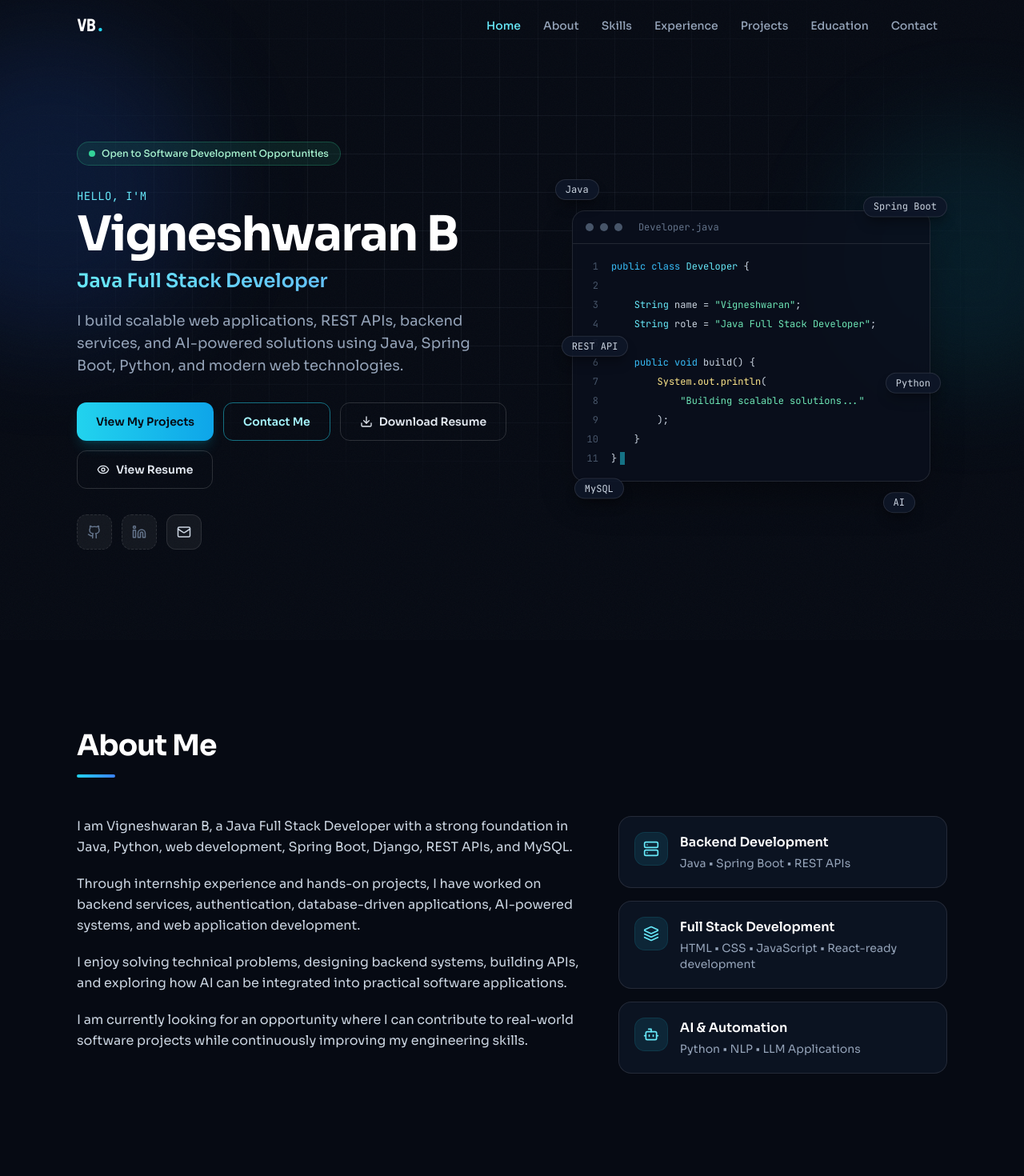
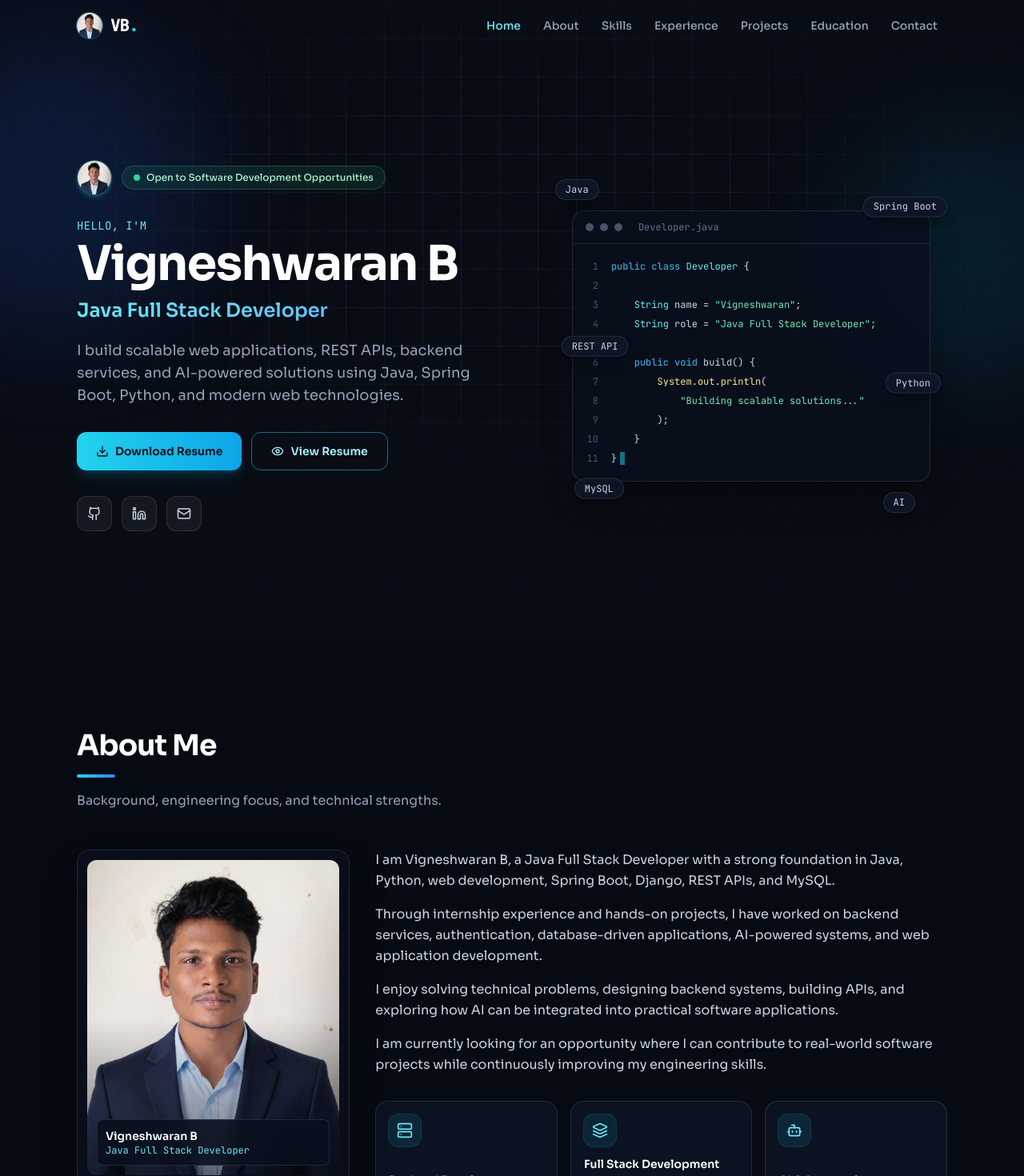
Before and after one commit to VigneshCodeNest/Vigneshwaran-Portfolio, a React (Vite) app: page / in a window 1280 px wide. Shown: the top 1470 px of the page at 80% size. Built offline with nearby package versions, Linux system fonts and the light colour scheme.

Commit message:
feat: add profile picture, social links, architecture diagram on card, and layout updates

```diff
--- a/src/components/About.tsx
+++ b/src/components/About.tsx
@@ -1,4 +1,5 @@
 import { aboutHighlights, aboutParagraphs } from '../data/about'
+import { profile } from '../data/config'
 import Reveal from './ui/Reveal'
 import SectionHeading from './ui/SectionHeading'
 
@@ -7,26 +8,52 @@ export default function About() {
     <section id="about" aria-labelledby="about-title" className="section-y">
       <div className="container-x">
         <Reveal>
-          <SectionHeading id="about-title" title="About Me" />
+          <SectionHeading
+            id="about-title"
+            title="About Me"
+            subtitle="Background, engineering focus, and technical strengths."
+          />
         </Reveal>
 
-        <div className="mt-12 grid gap-10 lg:grid-cols-5">
-          <Reveal className="space-y-5 text-base leading-relaxed text-slate-300 lg:col-span-3">
+        <div className="mt-12 grid items-start gap-8 lg:grid-cols-12">
+          {/* Profile Picture Card */}
+          <Reveal className="lg:col-span-4">
+            <div className="group relative overflow-hidden rounded-2xl border border-white/10 bg-ink-900/80 p-3 shadow-2xl shadow-black/60 transition-all duration-300 hover:border-cyan-400/40 hover:shadow-glow">
+              <div className="relative aspect-[4/5] w-full overflow-hidden rounded-xl bg-ink-950">
+                <img
+                  src={profile.avatar}
+                  alt={profile.name}
+                  className="h-full w-full object-cover object-top transition-transform duration-500 group-hover:scale-105"
+                  loading="lazy"
+                />
+                <div className="pointer-events-none absolute inset-0 bg-gradient-to-t from-ink-950 via-transparent to-transparent opacity-60" />
+                <div className="absolute bottom-3 left-3 right-3 rounded-lg border border-white/10 bg-ink-900/90 p-2.5 backdrop-blur-md">
+                  <p className="font-semibold text-white text-sm">{profile.name}</p>
+                  <p className="text-xs font-mono text-cyan-300">{profile.role}</p>
+                </div>
+              </div>
+            </div>
+          </Reveal>
+
+          {/* Bio & Paragraphs */}
+          <div className="space-y-6 lg:col-span-8">
+            <Reveal className="space-y-4 text-base leading-relaxed text-slate-300">
               {aboutParagraphs.map((p) => (
                 <p key={p}>{p}</p>
               ))}
             </Reveal>
 
-          <div className="grid gap-4 lg:col-span-2">
+            {/* Highlights Grid */}
+            <div className="grid gap-4 sm:grid-cols-3 pt-2">
               {aboutHighlights.map(({ title, detail, icon: Icon }, i) => (
                 <Reveal key={title} delay={0.08 * i}>
-                <div className="card flex items-start gap-4 p-5 transition-colors hover:border-cyan-400/30">
-                  <span className="icon-tile">
+                  <div className="card h-full flex flex-col justify-between p-4 transition-colors hover:border-cyan-400/30">
+                    <span className="icon-tile mb-3">
                       <Icon size={20} aria-hidden="true" />
                     </span>
                     <div>
-                    <h3 className="font-semibold text-white">{title}</h3>
-                    <p className="mt-1 text-sm text-slate-400">{detail}</p>
+                      <h3 className="font-semibold text-white text-sm">{title}</h3>
+                      <p className="mt-1 text-xs text-slate-400 leading-relaxed">{detail}</p>
                     </div>
                   </div>
                 </Reveal>
@@ -34,6 +61,7 @@ export default function About() {
             </div>
           </div>
         </div>
+      </div>
     </section>
   )
 }
--- a/src/components/Hero.tsx
+++ b/src/components/Hero.tsx
@@ -41,15 +41,21 @@ export default function Hero() {
 
       <div className="container-x relative grid items-center gap-14 lg:grid-cols-[1.05fr_0.95fr]">
         <div>
-          <m.div
-            {...enter(0)}
-            className="inline-flex items-center gap-2 rounded-full border border-emerald-400/25 bg-emerald-400/10 px-3.5 py-1.5 text-xs font-medium text-emerald-200"
-          >
-            <span className="relative flex h-2 w-2">
-              <span className="absolute inline-flex h-full w-full rounded-full bg-emerald-400 opacity-60 motion-safe:animate-ping" />
-              <span className="relative inline-flex h-2 w-2 rounded-full bg-emerald-400" />
-            </span>
-            Open to Software Development Opportunities
+          <m.div {...enter(0)} className="flex flex-wrap items-center gap-3">
+            <div className="relative flex h-11 w-11 shrink-0 overflow-hidden rounded-full border border-cyan-400/40 bg-ink-900 shadow-md shadow-cyan-400/20">
+              <img
+                src={profile.avatar}
+                alt={profile.name}
+                className="h-full w-full object-cover object-top"
+              />
+            </div>
+            <div className="inline-flex items-center gap-2 rounded-full border border-emerald-400/25 bg-emerald-400/10 px-3.5 py-1.5 text-xs font-medium text-emerald-200">
+              <span className="relative flex h-2 w-2">
+                <span className="absolute inline-flex h-full w-full rounded-full bg-emerald-400 opacity-60 motion-safe:animate-ping" />
+                <span className="relative inline-flex h-2 w-2 rounded-full bg-emerald-400" />
+              </span>
+              Open to Software Development Opportunities
+            </div>
           </m.div>
 
           <m.p {...enter(1)} className="mt-7 font-mono text-sm tracking-wide text-cyan-300">
@@ -75,27 +81,11 @@ export default function Hero() {
 
           <m.div {...enter(5)} className="mt-8 flex flex-col gap-3 sm:flex-row sm:flex-wrap">
             <m.a
-              href="#projects"
-              whileHover={{ scale: 1.03 }}
-              whileTap={{ scale: 0.98 }}
-              className={`${btn} bg-gradient-to-r from-cyan-400 to-sky-500 text-ink-950 shadow-lg shadow-cyan-500/20`}
-            >
-              View My Projects
-            </m.a>
-            <m.a
-              href="#contact"
-              whileHover={{ scale: 1.03 }}
-              whileTap={{ scale: 0.98 }}
-              className={`${btn} border border-cyan-400/50 text-cyan-200 transition-colors hover:bg-cyan-400/10`}
-            >
-              Contact Me
-            </m.a>
-            <m.a
               href={profile.resumeUrl}
               download="Vigneshwaran_B_Resume.pdf"
               whileHover={{ scale: 1.03 }}
               whileTap={{ scale: 0.98 }}
-              className={`${btn} border border-white/15 text-slate-200 transition-colors hover:border-white/30 hover:text-white`}
+              className={`${btn} bg-gradient-to-r from-cyan-400 to-sky-500 text-ink-950 shadow-lg shadow-cyan-500/20`}
             >
               <Download size={16} aria-hidden="true" />
               Download Resume
@@ -106,7 +96,7 @@ export default function Hero() {
               rel="noopener noreferrer"
               whileHover={{ scale: 1.03 }}
               whileTap={{ scale: 0.98 }}
-              className={`${btn} border border-white/15 text-slate-200 transition-colors hover:border-cyan-400/40 hover:text-cyan-200`}
+              className={`${btn} border border-cyan-400/50 text-cyan-200 transition-colors hover:bg-cyan-400/10`}
             >
               <Eye size={16} aria-hidden="true" />
               View Resume
--- a/src/components/Navbar.tsx
+++ b/src/components/Navbar.tsx
@@ -46,9 +46,16 @@ export default function Navbar() {
         <a
           href="#home"
           aria-label={`${profile.name}, back to top`}
-          className="font-mono text-xl font-bold tracking-tight text-white"
+          className="flex items-center gap-2.5 font-mono text-xl font-bold tracking-tight text-white transition-opacity hover:opacity-90"
         >
-          VB<span className="text-cyan-400">.</span>
+          <img
+            src={profile.avatar}
+            alt=""
+            className="h-8 w-8 rounded-full object-cover object-top ring-1 ring-cyan-400/40"
+          />
+          <span>
+            VB<span className="text-cyan-400">.</span>
+          </span>
         </a>
 
         <nav aria-label="Primary" className="hidden items-center gap-1 md:flex">
--- a/src/components/ProjectCard.tsx
+++ b/src/components/ProjectCard.tsx
@@ -1,8 +1,8 @@
 import { memo } from 'react'
 import { m, type Variants } from 'framer-motion'
-import { Check, Github, Globe } from 'lucide-react'
+import { Check, Github } from 'lucide-react'
 import type { Project } from '../data/projects'
-import ConnectlyVisual from './ConnectlyVisual'
+import ArchitectureDiagram from './ui/ArchitectureDiagram'
 import FlowDiagram from './ui/FlowDiagram'
 import LinkButton from './ui/LinkButton'
 
@@ -35,10 +35,10 @@ function ProjectCard({ project, onOpen }: ProjectCardProps) {
       {project.subtitle && <p className="mt-1 text-sm font-medium text-slate-400">{project.subtitle}</p>}
       <p className="mt-4 leading-relaxed text-slate-300">{project.cardDescription || project.description}</p>
 
-      {/* Visual representation */}
+      {/* Architecture / Visual representation */}
       <div className="mt-6">
-        {project.hasCustomCardVisual ? (
-          <ConnectlyVisual />
+        {project.useCustomArchitectureDiagram ? (
+          <ArchitectureDiagram compact />
         ) : (
           <div className="rounded-xl border border-white/10 bg-ink-950/50 p-4">
             <h4 className="mb-3 text-sm font-semibold text-white">{project.architectureTitle}</h4>
@@ -82,13 +82,6 @@ function ProjectCard({ project, onOpen }: ProjectCardProps) {
       </ul>
 
       <div className="mt-auto flex flex-wrap items-center justify-between gap-3 pt-8">
-        <div
-          className="reveal-links flex flex-wrap gap-2"
-          onClick={(e) => e.stopPropagation()}
-        >
-          <LinkButton href={project.github} label="GitHub" icon={Github} />
-          {project.demo && <LinkButton href={project.demo} label="Live Demo" icon={Globe} />}
-        </div>
         <button
           type="button"
           aria-haspopup="dialog"
@@ -101,6 +94,12 @@ function ProjectCard({ project, onOpen }: ProjectCardProps) {
           View details
           <span className="sr-only">: {project.title}</span>
         </button>
+        <div
+          className="flex flex-wrap items-center gap-2"
+          onClick={(e) => e.stopPropagation()}
+        >
+          <LinkButton href={project.github} label="GitHub" icon={Github} />
+        </div>
       </div>
     </m.article>
   )
--- a/src/components/ProjectModal.tsx
+++ b/src/components/ProjectModal.tsx
@@ -7,7 +7,6 @@ import {
   Cpu,
   Database,
   Github,
-  Globe,
   Key,
   Layers,
   Lock,
@@ -381,7 +380,6 @@ export default function ProjectModal({ project, onClose }: ProjectModalProps) {
           <SectionBlock title="Repository & Links">
             <div className="flex flex-wrap gap-3">
               <LinkButton href={project.github} label="GitHub" icon={Github} solid />
-              {project.demo && <LinkButton href={project.demo} label="Live Demo" icon={Globe} />}
             </div>
           </SectionBlock>
         </div>
--- a/src/components/ui/ArchitectureDiagram.tsx
+++ b/src/components/ui/ArchitectureDiagram.tsx
@@ -1,6 +1,81 @@
-import { ArrowDown, Database, Globe, Key, Network, Server, Shield, Layers, Workflow } from 'lucide-react'
+import { ArrowDown, Database, Globe, Key, Network, Server, Shield, Layers, Workflow, Zap } from 'lucide-react'
 
-export default function ArchitectureDiagram() {
+interface ArchitectureDiagramProps {
+  compact?: boolean
+}
+
+export default function ArchitectureDiagram({ compact = false }: ArchitectureDiagramProps) {
+  if (compact) {
+    return (
+      <div className="w-full rounded-xl border border-white/10 bg-ink-950/60 p-3.5 sm:p-4">
+        <h4 className="mb-3 text-xs font-semibold uppercase tracking-wider text-cyan-300">
+          Real-Time Architecture
+        </h4>
+        <div className="flex flex-col items-center gap-1.5 text-xs font-mono">
+          {/* Frontend */}
+          <div className="flex w-full items-center justify-between rounded-lg border border-cyan-400/30 bg-cyan-950/30 px-3 py-2">
+            <span className="flex items-center gap-2 font-semibold text-cyan-200">
+              <Globe size={14} className="text-cyan-400 shrink-0" />
+              React.js Frontend
+            </span>
+            <span className="text-[10px] text-slate-400">UI / WebSocket Client</span>
+          </div>
+
+          <div className="flex items-center gap-1 py-0.5 text-[11px] text-slate-400">
+            <ArrowDown size={13} className="text-cyan-400 shrink-0" />
+            <span>REST API / WebSocket</span>
+            <ArrowDown size={13} className="text-cyan-400 shrink-0" />
+          </div>
+
+          {/* Spring Boot Backend Container */}
+          <div className="w-full rounded-lg border border-white/15 bg-ink-900/90 p-2.5">
+            <div className="flex items-center justify-between border-b border-white/10 pb-1.5 mb-2">
+              <span className="flex items-center gap-1.5 font-semibold text-sky-200 text-xs">
+                <Server size={14} className="text-sky-400 shrink-0" />
+                Spring Boot Backend
+              </span>
+              <span className="text-[10px] text-slate-400">Java Core</span>
+            </div>
+
+            <div className="grid grid-cols-2 gap-1.5 text-[11px]">
+              <div className="flex items-center gap-1.5 rounded bg-purple-950/30 border border-purple-500/20 px-2 py-1 text-purple-200">
+                <Shield size={11} className="text-purple-400 shrink-0" />
+                <span className="truncate">Spring Security / JWT</span>
+              </div>
+              <div className="flex items-center gap-1.5 rounded bg-cyan-950/30 border border-cyan-500/20 px-2 py-1 text-cyan-200">
+                <Workflow size={11} className="text-cyan-400 shrink-0" />
+                <span className="truncate">WebSocket Engine</span>
+              </div>
+              <div className="flex items-center gap-1.5 rounded bg-blue-950/30 border border-blue-500/20 px-2 py-1 text-blue-200">
+                <Network size={11} className="text-blue-400 shrink-0" />
+                <span className="truncate">REST Controllers</span>
+              </div>
+              <div className="flex items-center gap-1.5 rounded bg-emerald-950/30 border border-emerald-500/20 px-2 py-1 text-emerald-200">
+                <Database size={11} className="text-emerald-400 shrink-0" />
+                <span className="truncate">Spring Data JPA / ORM</span>
+              </div>
+            </div>
+          </div>
+
+          <div className="flex items-center gap-1 py-0.5 text-[11px] text-emerald-400/80">
+            <ArrowDown size={13} className="text-emerald-400 shrink-0" />
+            <span>JPA / Hibernate</span>
+            <ArrowDown size={13} className="text-emerald-400 shrink-0" />
+          </div>
+
+          {/* Database */}
+          <div className="flex w-full items-center justify-between rounded-lg border border-emerald-400/30 bg-emerald-950/30 px-3 py-2">
+            <span className="flex items-center gap-2 font-semibold text-emerald-200">
+              <Database size={14} className="text-emerald-400 shrink-0" />
+              MySQL Database
+            </span>
+            <span className="text-[10px] text-slate-400">Persistent Storage</span>
+          </div>
+        </div>
+      </div>
+    )
+  }
+
   return (
     <div className="w-full rounded-xl border border-white/10 bg-ink-950/60 p-4 sm:p-6">
       <div className="flex flex-col items-center gap-3">
@@ -121,23 +196,3 @@ export default function ArchitectureDiagram() {
     </div>
   )
 }
-
-function Zap({ size = 12, className = '' }: { size?: number; className?: string }) {
-  return (
-    <svg
-      xmlns="http://www.w3.org/2000/svg"
-      width={size}
-      height={size}
-      viewBox="0 0 24 24"
-      fill="none"
-      stroke="currentColor"
-      strokeWidth="2"
-      strokeLinecap="round"
-      strokeLinejoin="round"
-      className={className}
-      aria-hidden="true"
-    >
-      <polygon points="13 2 3 14 12 14 11 22 21 10 12 10 13 2" />
-    </svg>
-  )
-}
--- a/src/data/config.ts
+++ b/src/data/config.ts
@@ -11,9 +11,10 @@ export const profile = {
   phone: '+91 8637640729',
   phoneHref: 'tel:+918637640729',
   location: 'Tamil Nadu, India',
-  github: 'https://github.com/YOUR_USERNAME',
-  linkedin: 'https://linkedin.com/in/YOUR_USERNAME',
+  github: 'https://github.com/VigneshCodeNest',
+  linkedin: 'https://www.linkedin.com/in/vigneshwaranuec/?isSelfProfile=true',
   resumeUrl: '/resume/Vigneshwaran_B_Resume.pdf',
+  avatar: '/images/profile.jpg',
 }
 
 export const isPlaceholder = (url?: string): boolean => !url || url.includes('YOUR_')
```
Also changed, not shown: public/images/profile.jpg (added), public/profile.jpg (added). Lines whose indentation alone changed are shown as unchanged.
